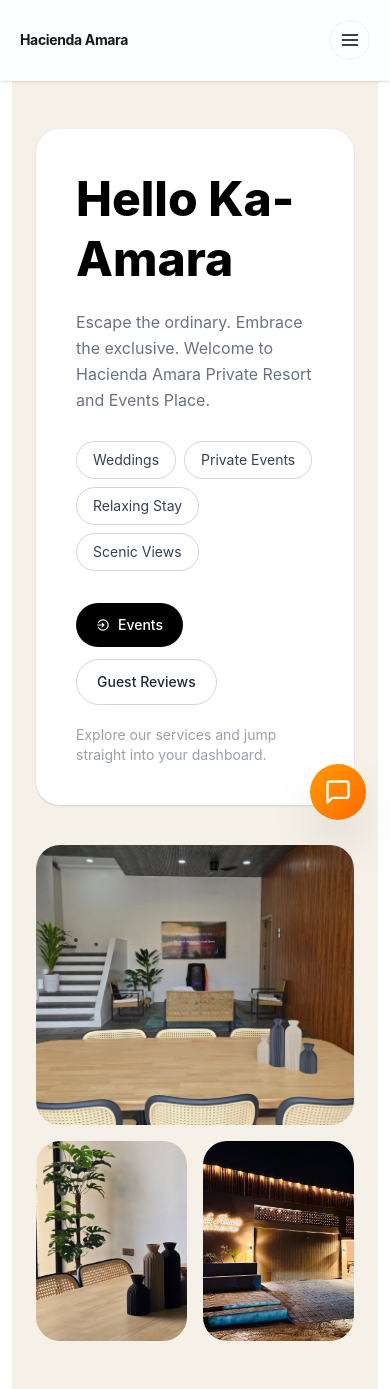
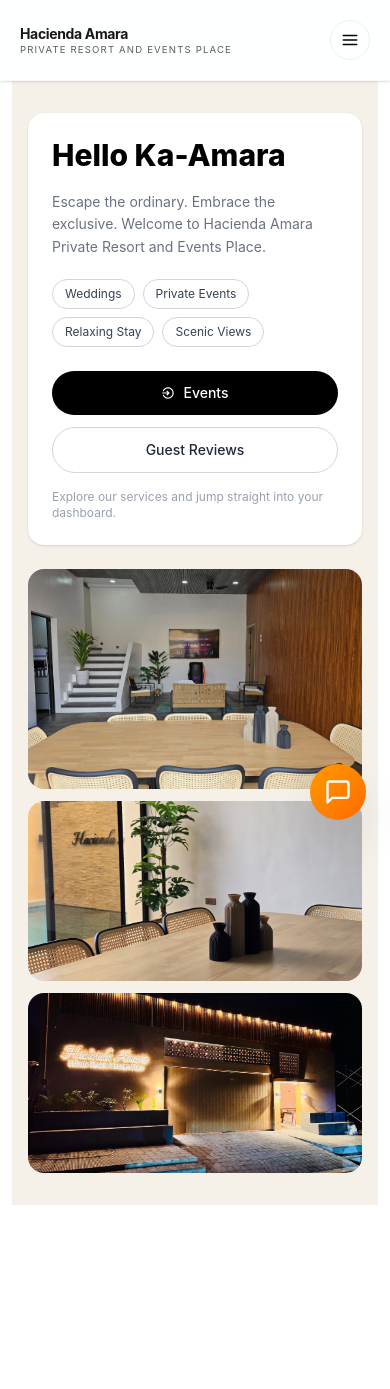
Before and after one commit to NexusLegends4/hacienda-amara-private, a React (Vite) app: page / in a window 390 px wide. After the commit the page ends 1205 px from the top, so only its background shows below. Built offline with nearby package versions, Linux system fonts and the light colour scheme; no server answers.

Commit message:
Responsive design: auto-adjust for all devices (phone, tablet, laptop, desktop)

```diff
--- a/src/components/NavBar.jsx
+++ b/src/components/NavBar.jsx
@@ -132,19 +132,19 @@ const NavBar = () => {
 			<div className="navbar relative z-50 overflow-visible border-b border-base-200 bg-base-100/90 shadow-sm backdrop-blur">
 				<div className="flex w-full max-w-7xl mx-auto items-center px-3 py-3 sm:px-4">
 					{/* Brand */}
-					<NavLink to="/" className="flex-1" aria-label="Hacienda Amara - Home">
-						<div className="leading-tight">
-							<div className="text-sm font-bold tracking-tight text-base-content sm:text-base md:text-lg">
+					<NavLink to="/" className="flex-1 min-w-0" aria-label="Hacienda Amara - Home">
+						<div className="leading-tight min-w-0">
+							<div className="text-sm font-bold tracking-tight text-base-content sm:text-base md:text-lg truncate">
 								Hacienda Amara
 							</div>
-							<div className="hidden text-[0.65rem] uppercase tracking-[0.28em] text-base-content/55 sm:block md:text-xs">
+							<div className="block text-[0.6rem] uppercase tracking-[0.12em] text-base-content/70 sm:text-[0.65rem] md:text-[0.7rem] lg:text-[0.75rem] xl:text-[0.8rem] truncate">
 								Private Resort and Events Place
 							</div>
 						</div>
 					</NavLink>
 
 					{/* Desktop nav */}
-					<div className="hidden lg:flex flex-wrap items-center gap-2">
+					<div className="hidden lg:flex flex-wrap items-center gap-2 lg:gap-3 xl:gap-4">
 						<NavLink to="/about" className={navLinkClass}>About Us</NavLink>
 						<NavLink to="/rules" className={navLinkClass}>Rules</NavLink>
 
@@ -232,7 +232,7 @@ const NavBar = () => {
 					</div>
 
 {/* Mobile right side */}
-					<div className="flex lg:hidden items-center gap-2">
+					<div className="flex lg:hidden items-center gap-1 sm:gap-2">
 						{session && (
 							<div className="relative">
 														<div
@@ -247,9 +247,9 @@ const NavBar = () => {
 									)}
 						<button
 							onClick={() => setMobileOpen(!mobileOpen)}
-							className="btn btn-ghost btn-circle border border-base-300"
+							className="btn btn-ghost btn-circle border border-base-300 p-2"
 						>
-							{mobileOpen ? <FiX className="text-xl" /> : <FiMenu className="text-xl" />}
+							{mobileOpen ? <FiX className="text-lg sm:text-xl" /> : <FiMenu className="text-lg sm:text-xl" />}
 						</button>
 					</div>
 				</div>
@@ -260,11 +260,11 @@ const NavBar = () => {
 				<div className="fixed inset-0 z-40 lg:hidden">
 					<div className="absolute inset-0 bg-black/30 backdrop-blur-sm" onClick={closeMobile} />
 
-					<div className="absolute top-0 right-0 h-full w-72 bg-base-100 shadow-2xl flex flex-col overflow-y-auto">
-						<div className="flex items-center justify-between px-5 py-4 border-b border-base-200">
+					<div className="absolute top-0 right-0 h-full w-full max-w-sm bg-base-100 shadow-2xl flex flex-col overflow-y-auto">
+						<div className="flex items-center justify-between px-4 sm:px-5 py-3 sm:py-4 border-b border-base-200">
 							<div>
-								<p className="font-bold text-base-content">Hacienda Amara</p>
-								<p className="text-[0.65rem] uppercase tracking-widest text-base-content/50">Menu</p>
+								<p className="font-bold text-base-content sm:text-lg">Hacienda Amara</p>
+								<p className="text-[0.6rem] uppercase tracking-widest text-base-content/50">Menu</p>
 							</div>
 							<button onClick={closeMobile} className="btn btn-ghost btn-circle btn-sm">
 								<FiX className="text-lg" />
@@ -272,8 +272,8 @@ const NavBar = () => {
 						</div>
 
 						{session && (
-							<div className="flex items-center gap-3 px-5 py-4 border-b border-base-200 bg-base-200/40">
-								<div className="h-10 w-10 overflow-hidden rounded-full bg-gradient-to-br from-amber-200 to-orange-300 flex items-center justify-center text-xs font-bold text-slate-800 shrink-0">
+							<div className="flex items-center gap-3 px-4 sm:px-5 py-3 sm:py-4 border-b border-base-200 bg-base-200/40">
+								<div className="h-9 w-9 sm:h-10 sm:w-10 overflow-hidden rounded-full bg-gradient-to-br from-amber-200 to-orange-300 flex items-center justify-center text-xs sm:text-sm font-bold text-slate-800 shrink-0">
 									{profile?.avatar_url ? (
 										<img src={profile.avatar_url} className="h-full w-full object-cover" alt="avatar" />
 									) : (
@@ -287,9 +287,9 @@ const NavBar = () => {
 							</div>
 						)}
 
-						<nav className="flex flex-col gap-1 p-4 flex-1">
+						<nav className="flex flex-col gap-1 p-3 sm:p-4 flex-1">
 							<NavLink to="/about" className={mobileLinkClass} onClick={closeMobile} aria-label="About Us">
-							<FiInfo /> About Us
+							<FiInfo className="text-sm" /> About Us
 						</NavLink>
 							<NavLink to="/rules" className={mobileLinkClass} onClick={closeMobile}>Rules</NavLink>
 
@@ -364,7 +364,7 @@ const NavBar = () => {
 									<NavLink to="/settings" className={mobileLinkClass} onClick={closeMobile}>Settings</NavLink>
 									<button
 										onClick={handleLogout}
-										className="mt-2 btn btn-black w-full rounded-full text-white"
+										className="mt-2 btn btn-black w-full rounded-full text-white py-3 sm:py-2"
 									>
 										Logout
 									</button>
--- a/src/layouts/MainLayout.jsx
+++ b/src/layouts/MainLayout.jsx
@@ -4,12 +4,12 @@ import ChatBubble from "../components/ChatBubble";
 
 const MainLayout = ({ children, noScroll = false }) => {
 	return (
-		<div className={`flex flex-col ${noScroll ? "h-screen overflow-hidden" : "min-h-screen"}`}>
+		<div className={`flex flex-col ${noScroll ? "h-screen overflow-hidden" : "min-h-screen"} overflow-x-hidden`}>
 			<NavBar />
 			<main
 				className={`mx-auto w-full max-w-7xl ${
 					noScroll ? "flex-1 flex min-h-0" : "flex-1"
-				} px-3 sm:px-4 md:px-6`}
+				} px-3 sm:px-4 md:px-6 lg:px-8 xl:px-10`}
 			>
 				{children}
 			</main>
--- a/src/pages/Events.jsx
+++ b/src/pages/Events.jsx
@@ -32,8 +32,14 @@ const Events = () => {
 
 	return (
 		<MainLayout>
-			<div className="pt-5">
-				<div className="grid grid-cols-1 md:grid-cols-2 xl:grid-cols-3 gap-4">
+			<div className="px-3 sm:px-4 md:px-6 pt-4 sm:pt-6 pb-8">
+				<div className="mx-auto max-w-7xl">
+					<div className="mb-6 sm:mb-8">
+						<p className="text-sm font-medium uppercase tracking-[0.18em] text-base-content/55">Available Events</p>
+						<h1 className="mt-2 text-2xl sm:text-3xl md:text-4xl font-black tracking-tight text-base-content">Upcoming Events</h1>
+						<p className="mt-2 text-sm sm:text-base text-base-content/70 max-w-2xl">Join our community events and special occasions at Hacienda Amara.</p>
+					</div>
+					<div className="grid grid-cols-1 sm:grid-cols-2 lg:grid-cols-3 xl:grid-cols-4 gap-4 sm:gap-6">
 						{events?.map((event) => (
 							<EventCard
 								key={event.id}
@@ -43,6 +49,13 @@ const Events = () => {
 							/>
 						))}
 					</div>
+					{events?.length === 0 && (
+						<div className="text-center py-12 sm:py-16">
+							<p className="text-base-content/60 text-lg sm:text-xl">No events available at the moment.</p>
+							<p className="mt-2 text-sm text-base-content/50">Check back soon for upcoming events!</p>
+						</div>
+					)}
+				</div>
 			</div>
 		</MainLayout>
 	);
--- a/src/pages/HomePage.jsx
+++ b/src/pages/HomePage.jsx
@@ -18,28 +18,28 @@ const HomePage = () => {
 
   return (
     <MainLayout>
-      <div className="min-h-screen bg-[#f5f0e8] flex items-center px-6 md:px-12 lg:px-20 py-12">
-        <div className="w-full max-w-7xl mx-auto grid lg:grid-cols-2 gap-10 items-center">
+      <div className="min-h-screen bg-[#f5f0e8] flex items-center px-4 sm:px-6 md:px-10 lg:px-16 xl:px-20 py-8 sm:py-12 lg:py-16">
+        <div className="w-full max-w-7xl mx-auto grid lg:grid-cols-2 gap-6 lg:gap-10 items-start">
 
           {/* LEFT CARD */}
-          <div className="bg-white rounded-3xl p-10 md:p-12 shadow-sm">
+          <div className="bg-white rounded-2xl sm:rounded-3xl p-6 sm:p-8 md:p-10 lg:p-12 shadow-sm">
 
             {/* Heading */}
-            <h1 className="text-5xl md:text-6xl font-extrabold text-black leading-tight mb-5">
+            <h1 className="text-3xl sm:text-4xl md:text-5xl lg:text-6xl font-extrabold text-black leading-tight mb-4 sm:mb-5">
               Hello Ka-Amara
             </h1>
 
             {/* Subtext */}
-            <p className="text-gray-500 text-base md:text-lg mb-7 leading-relaxed">
+            <p className="text-gray-500 text-sm sm:text-base md:text-lg mb-5 sm:mb-7 leading-relaxed">
               Escape the ordinary. Embrace the exclusive. Welcome to Hacienda Amara Private Resort and Events Place.
             </p>
 
             {/* Tags */}
-            <div className="flex flex-wrap gap-2 mb-8">
+            <div className="flex flex-wrap gap-2 mb-6 sm:mb-8">
               {["Weddings", "Private Events", "Relaxing Stay", "Scenic Views"].map((tag) => (
                 <span
                   key={tag}
-                  className="border border-gray-300 text-gray-700 text-sm px-4 py-2 rounded-full"
+                  className="border border-gray-300 text-gray-700 text-xs sm:text-sm px-3 sm:px-4 py-1.5 sm:py-2 rounded-full"
                 >
                   {tag}
                 </span>
@@ -47,10 +47,10 @@ const HomePage = () => {
             </div>
 
             {/* Buttons */}
-            <div className="flex flex-wrap gap-3 mb-5">
+            <div className="flex flex-col sm:flex-row flex-wrap gap-3 mb-4 sm:mb-5">
               <NavLink
                 to={getStartedPath}
-                className="flex items-center gap-2 bg-black text-white text-sm font-medium px-5 py-3 rounded-full hover:bg-gray-800 transition-colors"
+                className="flex items-center justify-center gap-2 bg-black text-white text-sm sm:text-base font-medium px-4 sm:px-5 py-3 rounded-full hover:bg-gray-800 transition-colors"
               >
                 <LoginIcon />
                 Events
@@ -58,23 +58,23 @@ const HomePage = () => {
 
               <NavLink
                 to="/reviews"
-                className="border border-gray-300 text-gray-800 text-sm font-medium px-5 py-3 rounded-full hover:bg-gray-50 transition-colors"
+                className="flex items-center justify-center border border-gray-300 text-gray-800 text-sm sm:text-base font-medium px-4 sm:px-5 py-3 rounded-full hover:bg-gray-50 transition-colors"
               >
                 Guest Reviews
               </NavLink>
             </div>
 
             {/* Footer note */}
-            <p className="text-sm text-gray-400">
+            <p className="text-xs sm:text-sm text-gray-400">
               Explore our services and jump straight into your dashboard.
             </p>
           </div>
 
           {/* RIGHT IMAGE GRID */}
-          <div className="grid grid-cols-2 gap-4 h-full">
+          <div className="grid grid-cols-2 gap-3 sm:gap-4 hidden lg:block">
 
             {/* Big top image — spans full width */}
-            <div className="col-span-2 rounded-3xl overflow-hidden h-[280px] md:h-[320px]">
+            <div className="col-span-2 rounded-2xl sm:rounded-3xl overflow-hidden h-[220px] sm:h-[280px] md:h-[320px] lg:h-[360px]">
               <img
                 src={images[0]}
                 alt="Hacienda Amara interior"
@@ -83,7 +83,7 @@ const HomePage = () => {
             </div>
 
             {/* Bottom left */}
-            <div className="rounded-3xl overflow-hidden h-[200px]">
+            <div className="rounded-2xl sm:rounded-3xl overflow-hidden h-[160px] sm:h-[200px] md:h-[220px]">
               <img
                 src={images[1]}
                 alt="Hacienda Amara pool"
@@ -92,12 +92,25 @@ const HomePage = () => {
             </div>
 
             {/* Bottom right */}
-            <div className="rounded-3xl overflow-hidden h-[200px]">
+            <div className="rounded-2xl sm:rounded-3xl overflow-hidden h-[160px] sm:h-[200px] md:h-[220px]">
               <img
                 src={images[2]}
                 alt="Hacienda Amara exterior night"
                 className="w-full h-full object-cover"
               />
+            </div>
+          </div>
+
+          {/* Mobile hero image - single stack for smaller screens */}
+          <div className="lg:hidden space-y-3">
+            <div className="rounded-2xl overflow-hidden h-[220px] sm:h-[280px]">
+              <img src={images[0]} alt="Hacienda Amara interior" className="w-full h-full object-cover" />
+            </div>
+            <div className="rounded-2xl overflow-hidden h-[180px] sm:h-[220px]">
+              <img src={images[1]} alt="Hacienda Amara pool" className="w-full h-full object-cover" />
+            </div>
+            <div className="rounded-2xl overflow-hidden h-[180px] sm:h-[220px]">
+              <img src={images[2]} alt="Hacienda Amara exterior night" className="w-full h-full object-cover" />
             </div>
           </div>
 
```
Also changed, not shown: src/pages/GuestNotificationAccess.jsx (+17 -17 lines), src/pages/GuestNotifications.jsx (+27 -27 lines), src/pages/Login.jsx (+8 -8 lines), 6 other files (tests, documents, lock files or other folders). Lines whose indentation alone changed are shown as unchanged.
